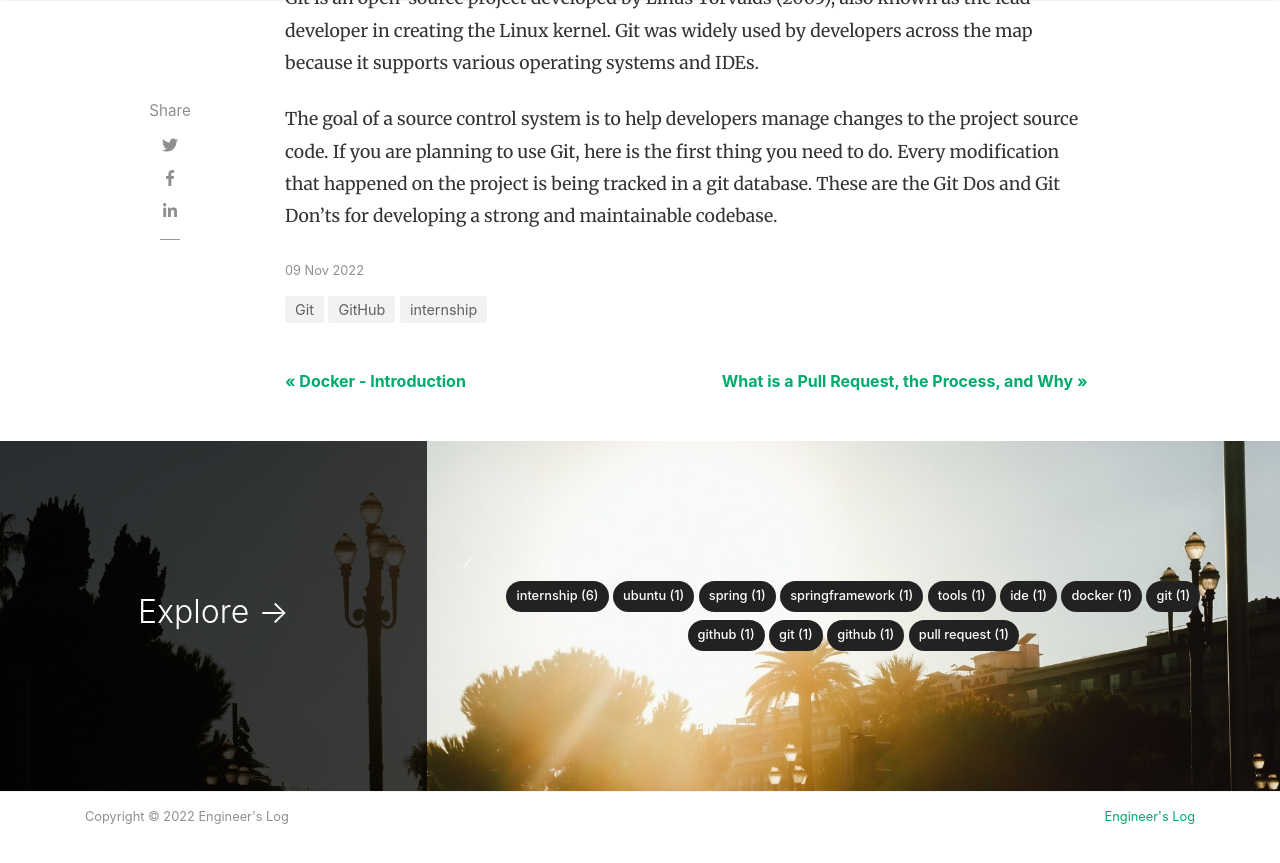
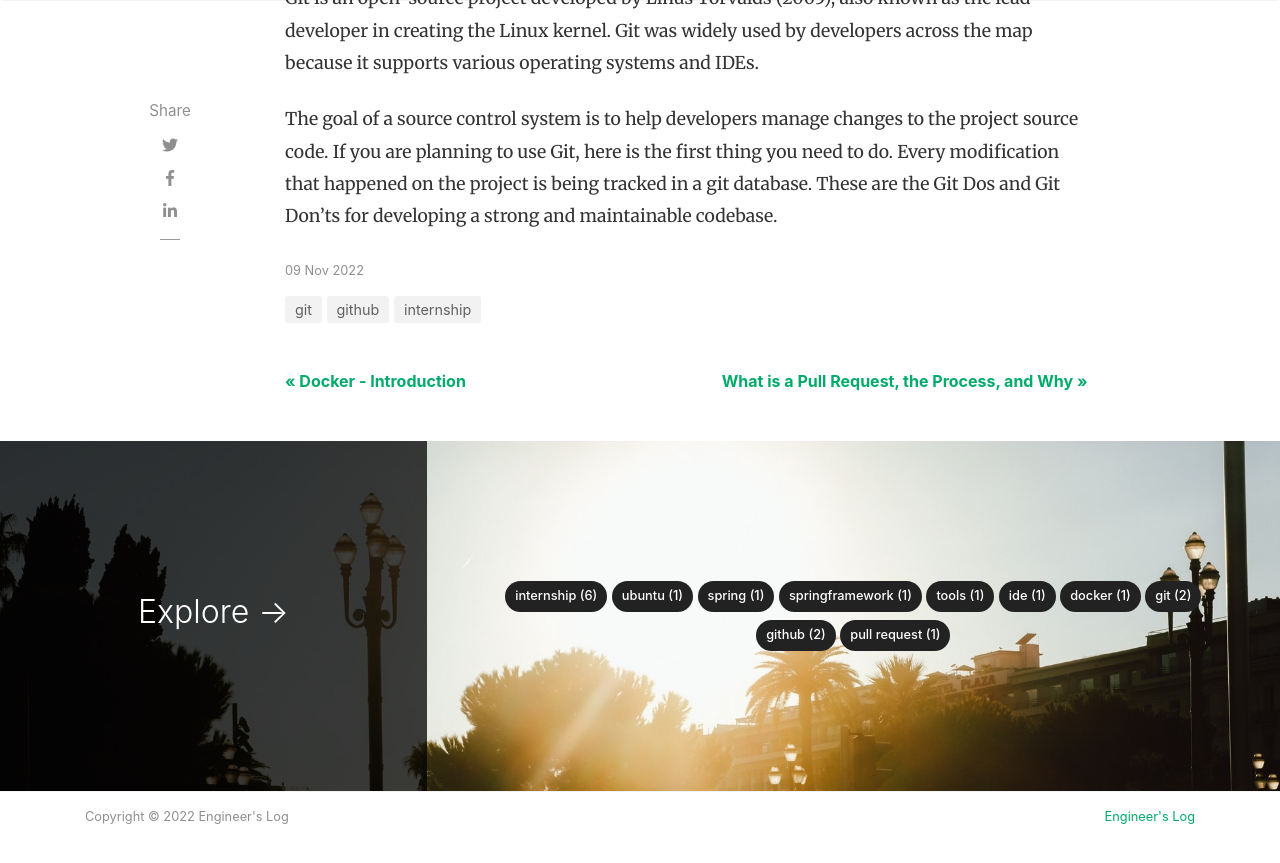
Before and after one commit to ardiesan/ntrnph23b, a Jekyll site: the page built from _posts/2022-11-09-How-to-Use-GIT-and Github-PR-via-CLI.md, in a window 1280 px wide and 900 px high, scrolled down 10053 px. Shown: the top 863 px of the window. Built offline with Jekyll 4.4.1, drawn with Linux system fonts in a browser that asks for light colours; nearby versions of some CDN libraries; comment, search, counter and statistics services are not loaded.

Commit message:
Consistent post category

```diff
--- a/_posts/2022-11-09-How-to-Use-GIT-and Github-PR-via-CLI.md
+++ b/_posts/2022-11-09-How-to-Use-GIT-and Github-PR-via-CLI.md
@@ -4,8 +4,8 @@ title: "How to Use GIT and GitHub PR via CLI"
 author: jdayuday
 categories:
 - internship
-- Git
-- GitHub
+- git
+- github
 ---
 
 
```
Also changed, not shown: _posts/2022-11-03-Inheritance-for-Common-Fields-and-Spring-Audit.md (+0 -4 lines).
